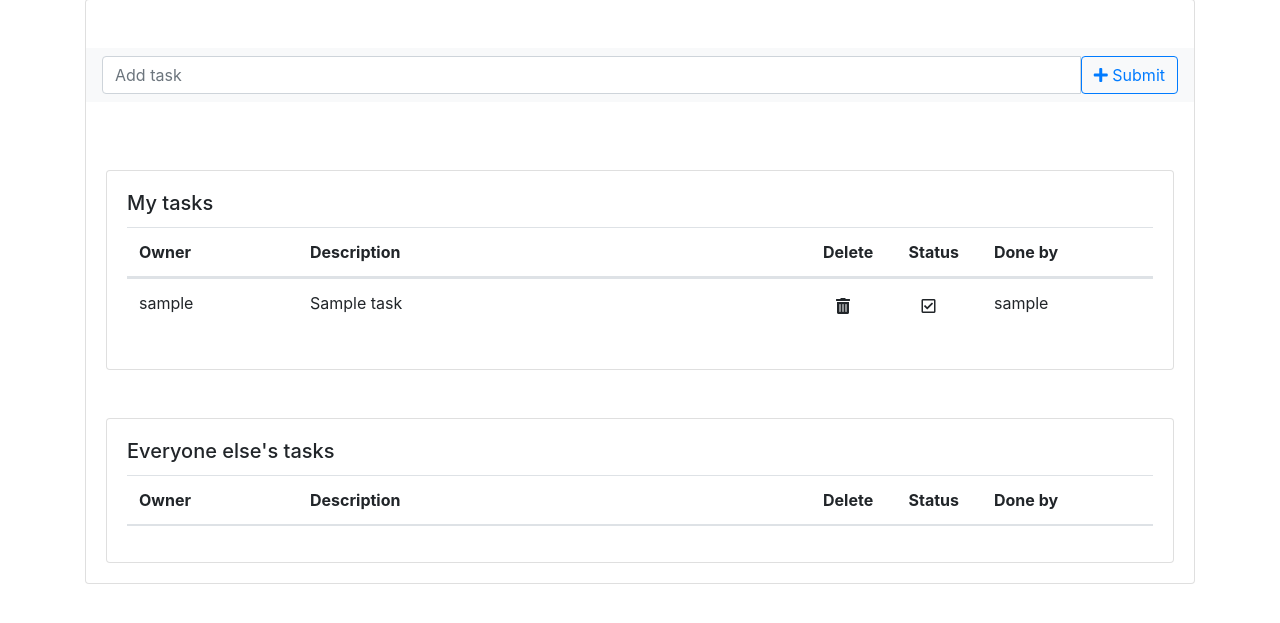
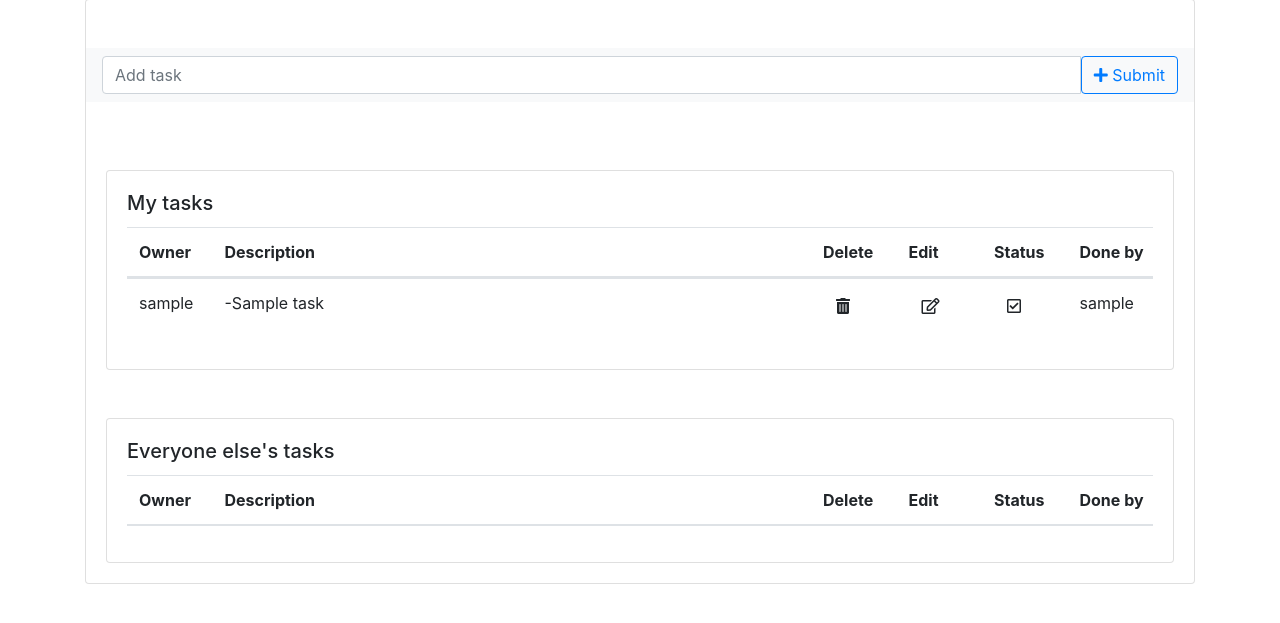
Before and after one commit to carlosap256/task_list, a Django app: page / in a window 1280 px wide. Shown: the part 64-687 px from the top of the page. Run offline with Django 3.2, Linux system fonts and the light colour scheme; a user stored in the database is signed in; tables that the repository leaves empty hold one stand-in row (values such as "Sample post"); lists and menus that the app fills with data are empty; some libraries are stand-ins or nearby versions.

Commit message:
Attempt to an inline edit

```diff
--- a/online_manager/online_manager/urls.py
+++ b/online_manager/online_manager/urls.py
@@ -24,5 +24,5 @@ urlpatterns = [
     path('admin/', admin.site.urls),
     path('accounts/', include('django.contrib.auth.urls')),
     path('', Index.as_view(), name='index'),
-    url(r'^task_crud/(?P<method>create|delete|done|undone)/',  TaskCrud.as_view(), name='task_crud'),
+    url(r'^task_crud/(?P<method>create|edit|delete|done|undone)/',  TaskCrud.as_view(), name='task_crud'),
 ]
--- a/online_manager/task_list/models.py
+++ b/online_manager/task_list/models.py
@@ -23,5 +23,5 @@ class Task(models.Model):
             'marked_done_by': self.marked_done_by.to_dict() if self.marked_done_by else ''
         }
 
-    def can_delete(self, user:User):
+    def can_modify(self, user:User):
         return self.owner.id == user.id
--- a/online_manager/task_list/templates/index.html
+++ b/online_manager/task_list/templates/index.html
@@ -3,6 +3,37 @@
 {% block title %}{{ title }}{% endblock %}
 
 {% block content %}
+
+<script>
+    function get_action_name(component){
+        var action = $(component).attr('action');
+        return action;
+    }
+    function get_task_id(component){
+        var action = $(component).attr('task_id');
+        return action;
+    }
+
+    $(document).ready(function() {
+        $('.task_action').click(function(){
+
+            var action_name = get_action_name($(this));
+            var task_id = get_task_id($(this));
+
+           $.post( "/task_crud/"+action_name+"/", {task_id: task_id, csrfmiddlewaretoken: '{{ csrf_token }}'}, function() {
+            })
+              .done(function(result) {
+                window.location.reload(true);
+              })
+              .fail(function(result) {
+                console.error(result.responseText)
+              })
+              .always(function(result) {
+
+              });
+        });
+    });
+</script>
 
 <div class="container">
     <div class="card pt-5">
--- /dev/null
+++ b/online_manager/task_list/templates/partials/inline_edit_task.html
@@ -0,0 +1,58 @@
+<script>
+
+    function get_task_field_holder(clickable_task){
+        return $(clickable_task).parent();
+        var action = $(component).attr('action');
+        return action;
+    }
+    function get_editable_task(task_holder){
+        return $(task_holder).find(".editable_task");
+    }
+    function swap_visibility(clickable_task, editable_task){
+        $(clickable_task).toggle();
+        $(editable_task).toggle();
+    }
+    function get_clickable_task(task_holder){
+        return $(task_holder).find(".clickable_task");
+    }
+    function reset_editable_task(editable_task, clickable_task){
+        $(editable_task).val($(clickable_task).text());
+    }
+    function swap_visibility_and_focus(clickable_task, editable_task){
+        $(clickable_task).toggle();
+        $(editable_task).toggle( "fast", function(event) {
+            handle_propagation(event);
+            $(editable_task).focus();
+          });
+
+    }
+    function handle_propagation(event){
+        event = event || window.event;
+        if(event != undefined){
+            if (typeof event.stopPropagation != "undefined") {
+                event.stopPropagation();
+            } else {
+                event.cancelBubble = true;
+            }
+        }
+
+    }
+
+    $(document).ready(function(event) {
+        $('.clickable_task').click(function(event){
+            handle_propagation(event);
+            task_holder = get_task_field_holder(this);
+            editable_task = get_editable_task(task_holder);
+            swap_visibility_and_focus(this, editable_task);
+        });
+
+    });
+</script>
+
+<div class="clickable_task_holder" task_id="{{task_id}}">
+    <span class="clickable_task">-{{task_name}}</span>
+
+    <form class="editable_task input-group input-group-default" style="display: none;">
+        <input class="form-control input-default col-lg-12" value="{{task_name}}">
+    </form>
+</div>
--- a/online_manager/task_list/templates/partials/single_task.html
+++ b/online_manager/task_list/templates/partials/single_task.html
@@ -1,59 +1,36 @@
-<script>
-    function get_action_name(component){
-        var action = $(component).attr('action');
-        return action;
-    }
-    function get_task_id(component){
-        var action = $(component).attr('task_id');
-        return action;
-    }
 
-    $(document).ready(function() {
-        $('.task_action').click(function(){
-
-            var action_name = get_action_name($(this));
-            var task_id = get_task_id($(this));
-
-           $.post( "/task_crud/"+action_name+"/", {task_id: task_id, csrfmiddlewaretoken: '{{ csrf_token }}'}, function() {
-            })
-              .done(function(result) {
-                window.location.reload(true);
-              })
-              .fail(function(result) {
-                console.error(result.responseText)
-              })
-              .always(function(result) {
-
-              });
-        });
-    });
-</script>
 
 <tr task_id="{{single_task.id}}" class="d-flex">
-    <td class="col-2">
+    <td class="col-1">
         {{single_task.owner.username}}
     </td>
-    <td class="col-6">
-        {{single_task.name}}
+    <td class="col-7">
+        {% include "partials/inline_edit_task.html" with task_name=single_task.name task_id=single_task.id %}
     </td>
-    <td class="col-1">
-        {% if single_task.owner.username == user.username %}
-        <i action="delete" task_id="{{single_task.id}}" class="btn task_action fas fa-trash-alt"></i>
-        {% else %}
-        {% endif %}
-    </td>
+    {% if single_task.owner.username == user.username %}
+        <td class="col-1">
+            <i action="delete" task_id="{{single_task.id}}" class="btn task_action fas fa-trash-alt"></i>
+        </td>
+        <td class="col-1">
+            <i action="edit" task_id="{{single_task.id}}" class="btn task_action far fa-edit"></i>
+        </td>
+    {% else %}
+        <td class="col-1"></td>
+        <td class="col-1"></td>
+    {% endif %}
+
     {% if single_task.is_done %}
     <td class="col-1">
         <i action="undone" task_id="{{single_task.id}}" class="btn task_action far fa-check-square"></i>
     </td>
-    <td class="col-2">
+    <td class="col-1">
         {{single_task.marked_done_by.username}}
     </td>
     {% else %}
     <td class="col-1">
         <i action="done" task_id="{{single_task.id}}" class="btn task_action far fa-square"></i>
     </td>
-    <td class="col-2">
+    <td class="col-1">
     </td>
     {% endif %}
 </tr>
--- a/online_manager/task_list/templates/partials/task_list_section.html
+++ b/online_manager/task_list/templates/partials/task_list_section.html
@@ -5,11 +5,12 @@
             <table class="table table-hover">
                 <thead>
                 <tr class="d-flex">
-                    <th class="col-2">Owner</th>
-                    <th class="col-6">Description</th>
+                    <th class="col-1">Owner</th>
+                    <th class="col-7">Description</th>
                     <th class="col-1">Delete</th>
+                    <th class="col-1">Edit</th>
                     <th class="col-1">Status</th>
-                    <th class="col-2">Done by</th>
+                    <th class="col-1 text-nowrap">Done by</th>
                 </tr>
                 </thead>
                 <tbody>
```
Also changed, not shown: online_manager/task_list/task_crud.py (+21 -8 lines).
